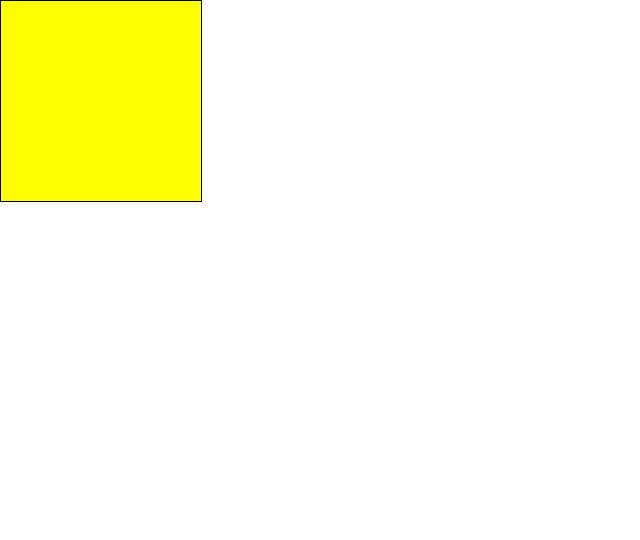
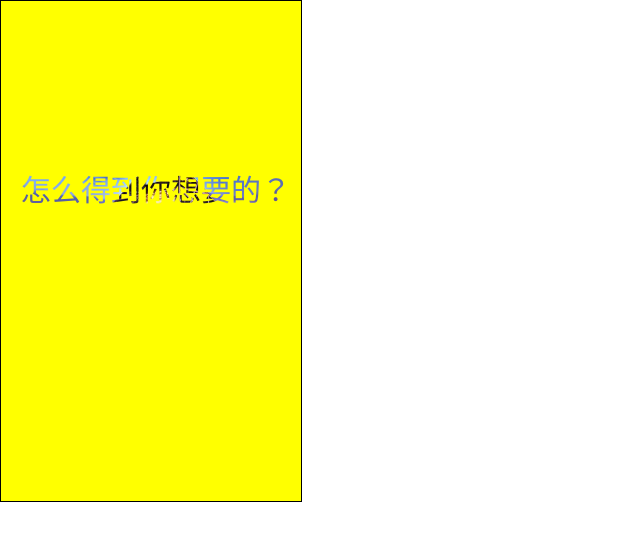
Before and after one commit to yl0409/wipe, a website: page src/index.html in a window 1280 px wide. Shown: the whole page, without its empty margins (0-640 px from the left). Drawn offline with Linux system fonts and the light colour scheme.

Commit message:
2018-11-27  v3.0.0版本  支持写入文字

```diff
--- a/src/index.html
+++ b/src/index.html
@@ -27,13 +27,14 @@
 
 	var init = {
 		id:"cas",
-		coverType:"color",
+		coverType:"txt",
 		color:"yellow",
 		imgUrl:"image/wipe2.jpg",
 		bg:"image/bg.jpg",
-		imW:200,
-		imH:200,
-		radius:"5",
+		txt:"怎么得到你想要的？",
+		imW:300,
+		imH:500,
+		radius:"20",
 		callback:wipeCallback,//用户自定义回调函数名称
 		area:60
 	}
--- a/src/js/wipe.js
+++ b/src/js/wipe.js
@@ -21,6 +21,7 @@
 		this.isMouseDown = false;
 		this.callback = obj.callback;
 		this.area = obj.area;
+		this.txt = obj.txt;
 		this.drawT();
 		this.move();
 		this.drawMask();
@@ -69,6 +70,13 @@
 			this.context.fillStyle = this.color;
 			this.context.fillRect(0,0,this._w,this._h);
 			this.context.globalCompositeOperation = "destination-out";
+		}else if(this.coverType === "txt"){
+			this.context.fillStyle = this.color;   // 文字填充颜色
+			this.context.fillRect(0,0,this._w,this._h);
+			this.context.globalCompositeOperation = "destination-out";
+	        this.context.font = '30px Adobe Ming Std';
+	        this.context.fillText(this.txt,20,200);
+	        this.context.stroke();
 		}else if(this.coverType === "image"){
 			//将imgUrl指定的图片填充画布
 			this.img1 = new Image();
@@ -77,8 +85,9 @@
 			this.img1.onload = function(){
 				that.context.drawImage(that.img1,0,0,that.img1.width,that.img1.height,0,0,that._w,that._h);
 				that.context.globalCompositeOperation = "destination-out";
-			};
+			}
 		}
+
 	};
 	Wipe.prototype.move = function(){
 		var that = this;
```
